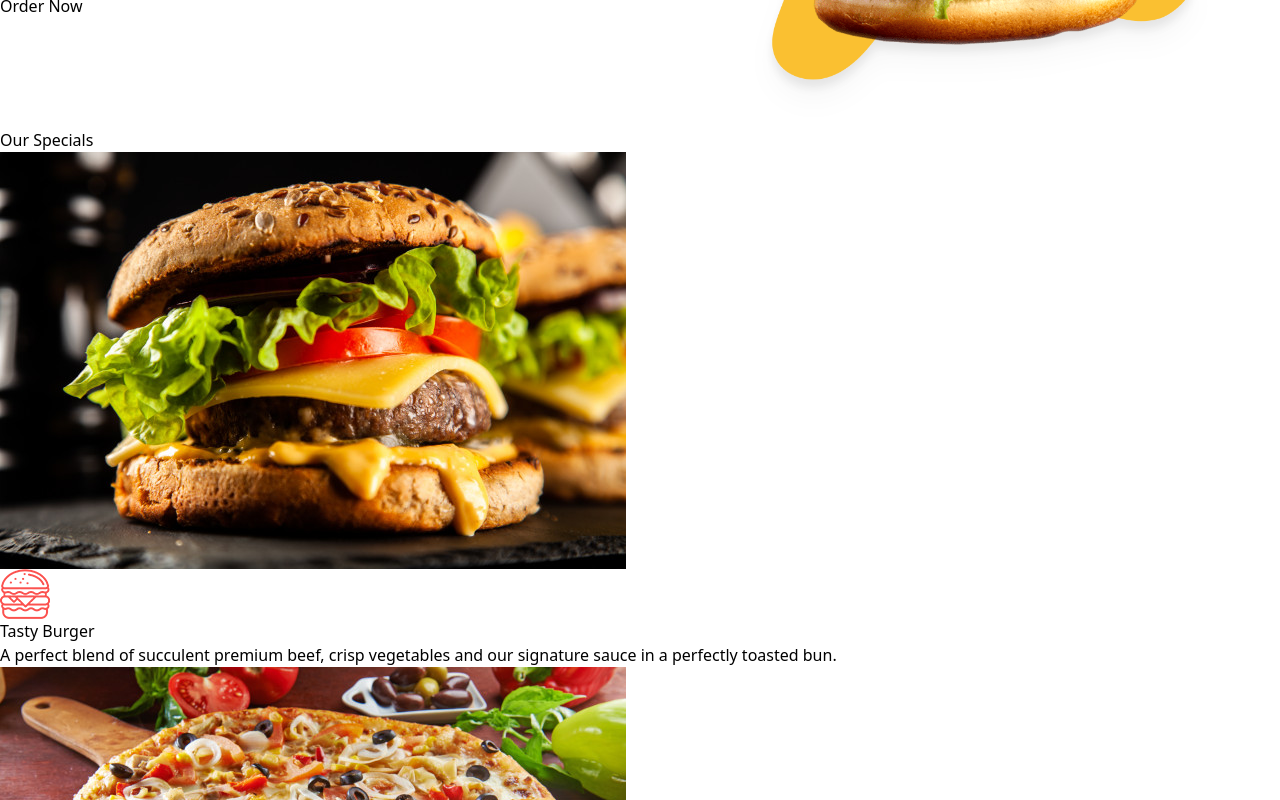
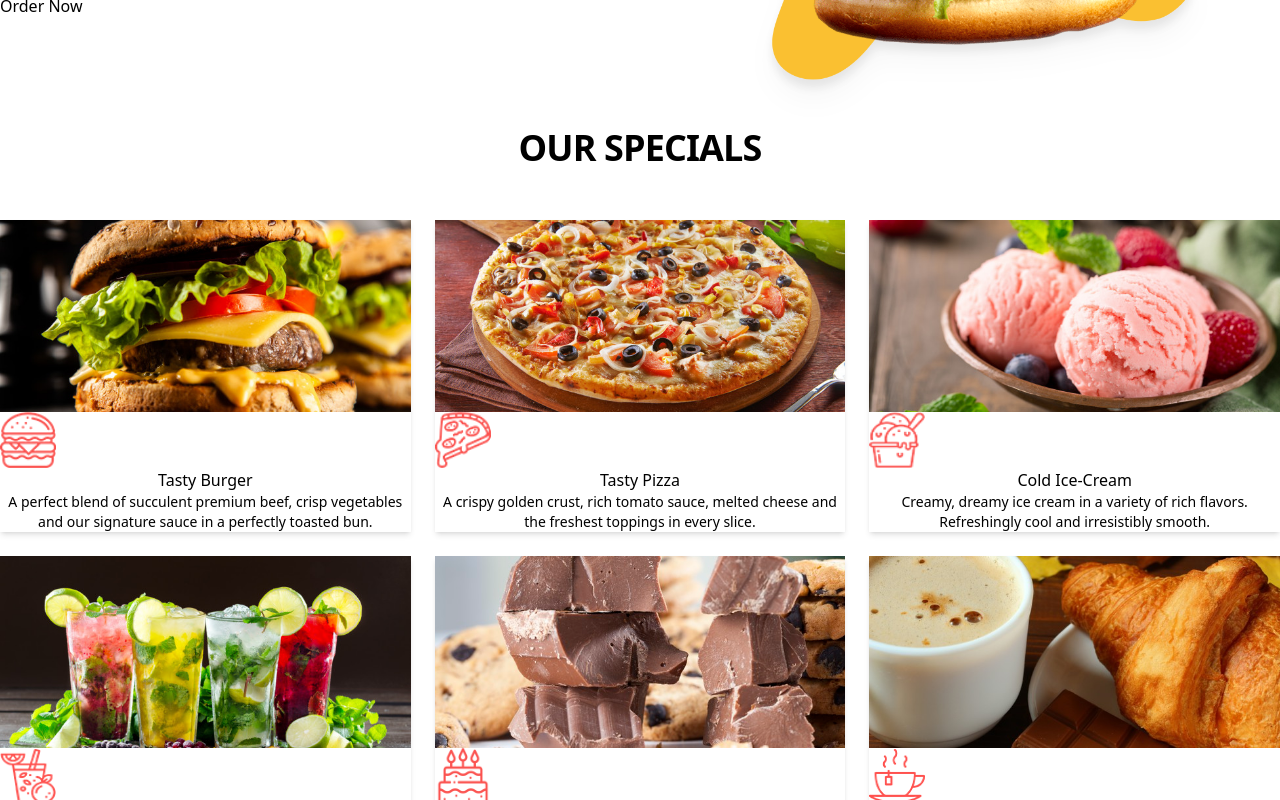
Before and after one commit to kedrick07/food-app-lab, a React (Vite) app: page / in a window 1280 px wide. Shown: the part 420-1220 px from the top of the page. Built offline with nearby package versions, Linux system fonts and the light colour scheme; the HTML template or start-up script is replaced by a standard one.

Commit message:
phase 3, added new section heading jsx file

```diff
--- /dev/null
+++ b/src/components/SectionHeading.jsx
@@ -0,0 +1,12 @@
+export default function SectionHeading({ preText, highlight, postText }) {
+  return (
+    <div className="text-center mb-10">
+      <h2 className="text-3xl md:text-4xl font-extrabold tracking-tight text-base-content uppercase">
+        {preText && <span>{preText} </span>}
+        <span className="text-primary">{highlight}</span>
+        {postText && <span> {postText}</span>}
+      </h2>
+      <div className="w-16 h-1 bg-primary mx-auto mt-2 rounded-full"></div>
+    </div>
+  );
+}
--- a/src/components/Speciality.jsx
+++ b/src/components/Speciality.jsx
@@ -1,18 +1,22 @@
 import { speciality } from "../data/speciality";
+import SectionHeading from "./SectionHeading";
 
 export default function Speciality() {
   return (
-    <section className="speciality" id="speciality">
-      <h1 className="heading">Our <span>Specials</span></h1>
+    <section id="speciality"> {/* remove specialty class, spacing comes from app.jsx */}
+      <SectionHeading preText="Our" highlight="Specials" />
 
-      <div className="box-container">
+      {/* replacing box container with grid */}
+      <div className="grid grid-cols-1 sm:grid-cols-2 lg:grid-cols-3 gap-6">
         {speciality.map((item) => (
-          <div className="box" key={item.id}>
-            <img className="image" src={item.image} alt={item.alt} />
-            <div className="content">
-              <img src={item.icon} alt="" aria-hidden="true" />
-              <h3>{item.name}</h3>
-              <p>{item.description}</p>
+          <div className="card bg-base-100 shadow-md hover:shadow-xl transition-shadow overflow-hidden" key={item.id}>
+            <figure>
+              <img src={item.image} alt={item.alt} className="h-48 w-full object-cover" />
+            </figure>
+            <div className="card-body items-center text-center">
+              <img src={item.icon} alt="" aria-hidden="true" className="w-14 h-14" />
+              <h3 className="card-title">{item.name}</h3>
+              <p className="text-sm text-base-content/70">{item.description}</p>
             </div>
           </div>
         ))}
```
